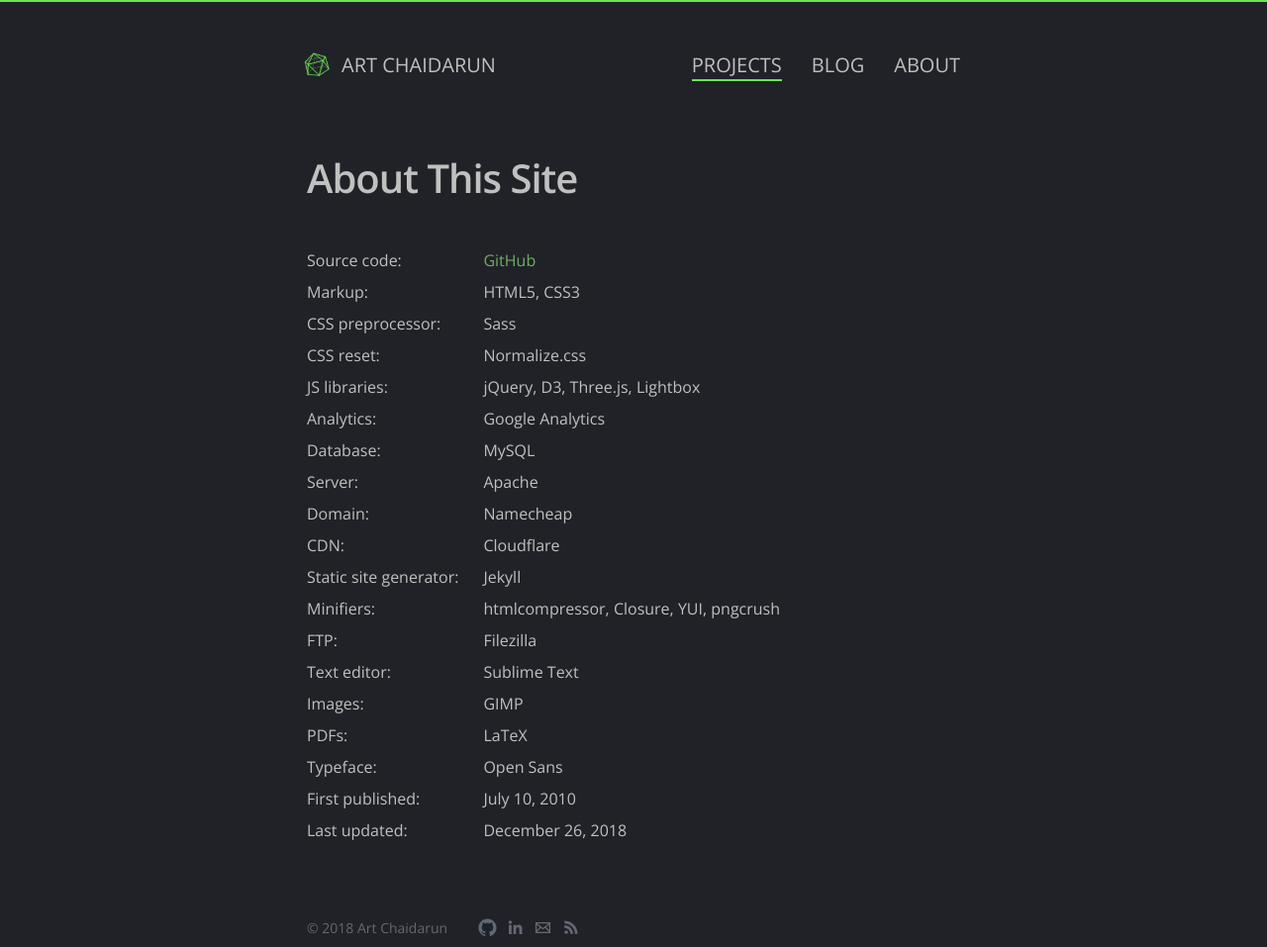
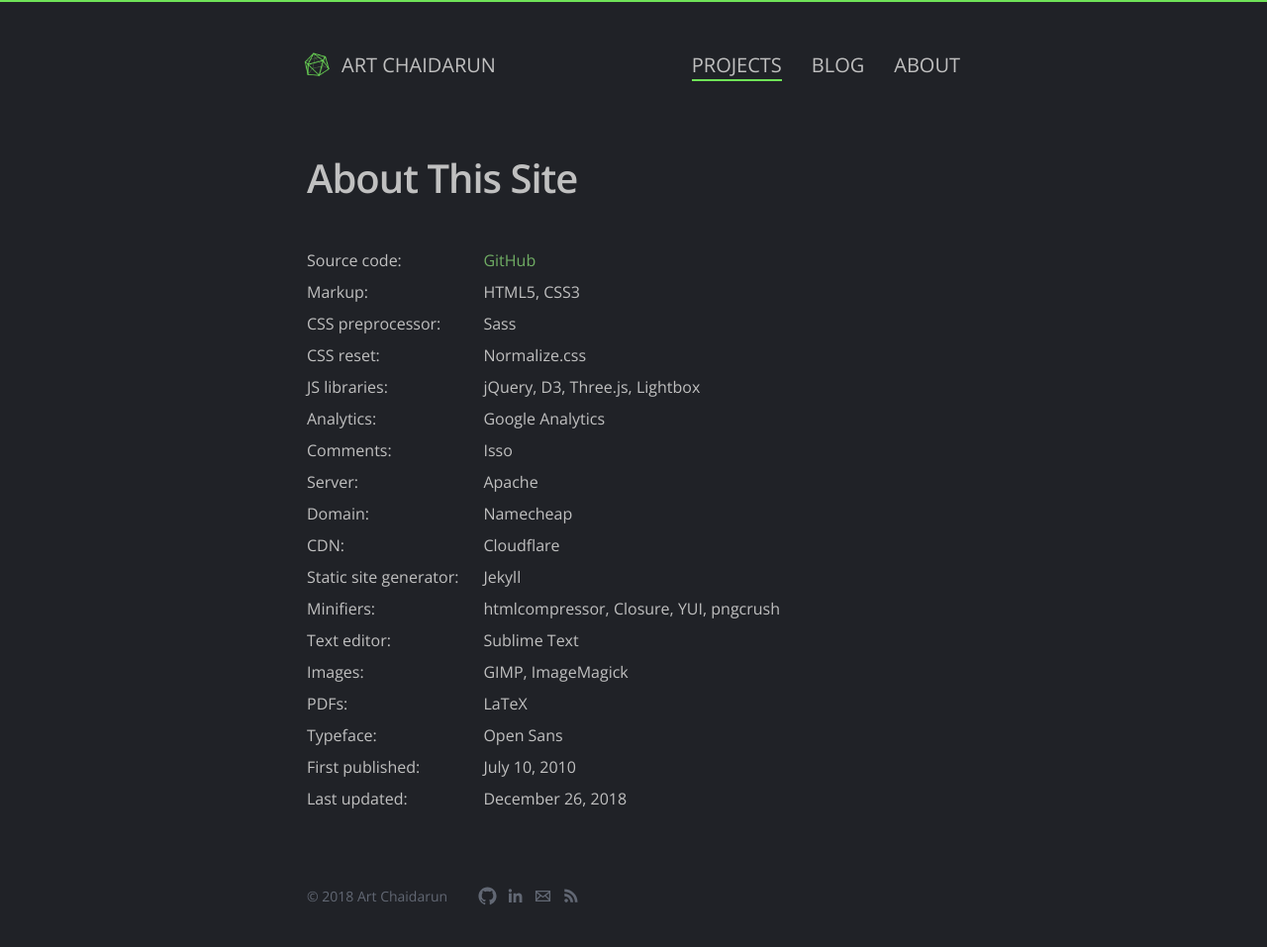
Before and after one commit to artnc/personal-website, a Jekyll site: the page built from src/projects/_posts/2013-07-07-colophon.html, in a window 1280 px wide. Shown: the whole page at 99% size. Built offline with Jekyll 4.4.1, drawn with Linux system fonts in a browser that asks for light colours; Markdown is read by kramdown in place of the engine named in the settings; after the commit the page ends 925 px from its top, so only the background shows below that.

Commit message:
Update /colophon

```diff
--- a/src/projects/_posts/2013-07-07-colophon.html
+++ b/src/projects/_posts/2013-07-07-colophon.html
@@ -30,8 +30,8 @@
       <td>Google Analytics</td>
     </tr>
     <tr>
-      <td>Database:</td>
-      <td>MySQL</td>
+      <td>Comments:</td>
+      <td>Isso</td>
     </tr>
     <tr>
       <td>Server:</td>
@@ -54,16 +54,12 @@
       <td>htmlcompressor, Closure, YUI, pngcrush</td>
     </tr>
     <tr>
-      <td>FTP:</td>
-      <td>Filezilla</td>
-    </tr>
-    <tr>
       <td>Text editor:</td>
       <td>Sublime Text</td>
     </tr>
     <tr>
       <td>Images:</td>
-      <td>GIMP</td>
+      <td>GIMP, ImageMagick</td>
     </tr>
     <tr>
       <td>PDFs:</td>
```
